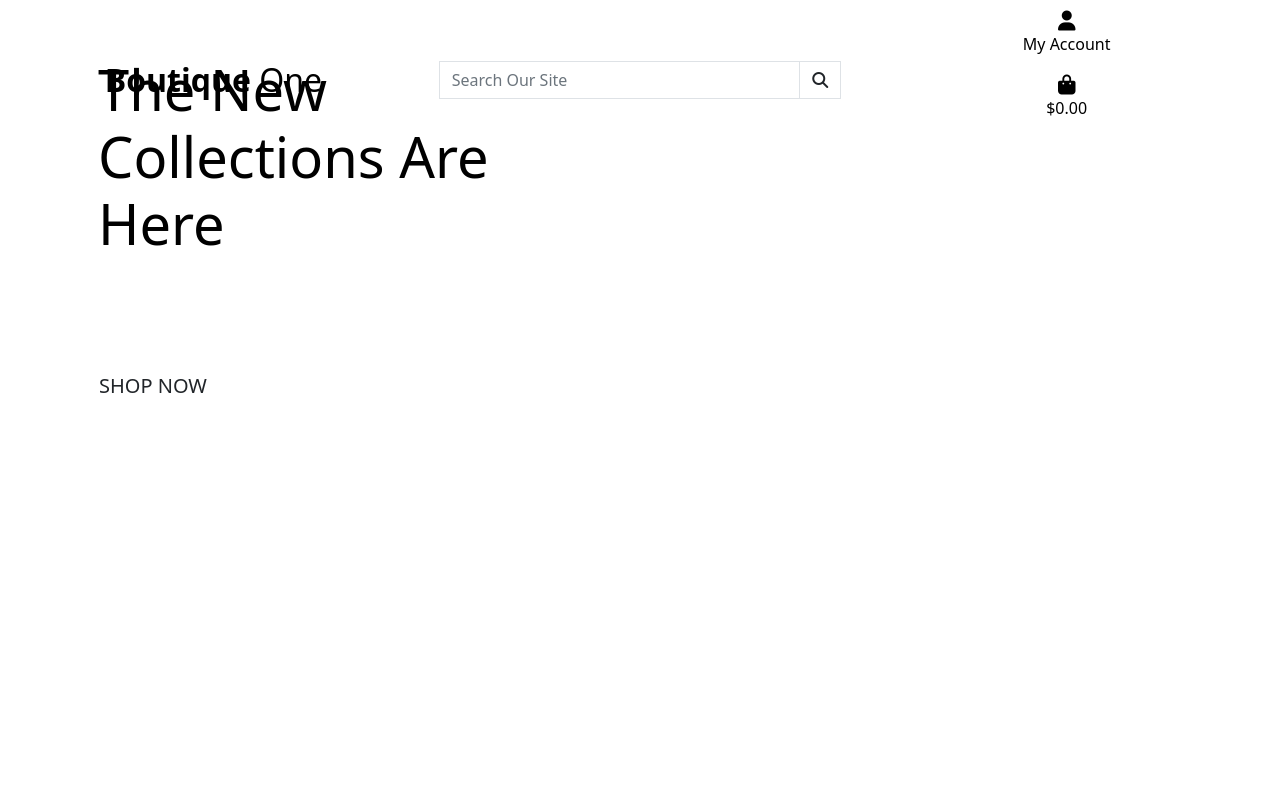
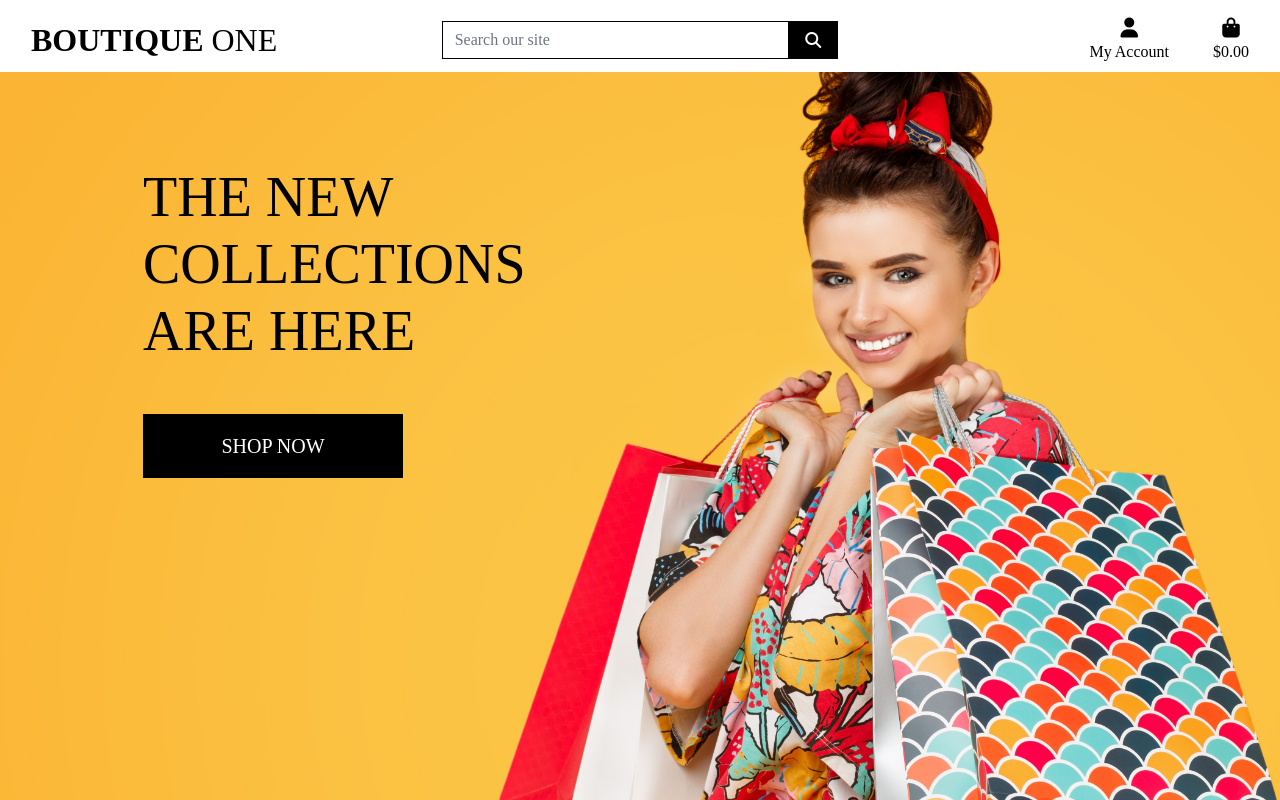
Before and after one commit to mqsaud/boutique-1, a Django app: template home/templates/home/index.html in a window 1280 px wide. Run offline with Django 3.2, Linux system fonts and the light colour scheme; the template is opened without the code that fills it, so the values that code supplies are empty; some libraries are stand-ins or nearby versions.

Commit message:
Completed homepage and css

```diff
--- /dev/null
+++ b/static/css/base.css
@@ -0,0 +1,82 @@
+html{
+    height: 100%;
+}
+
+body{
+    background: url('/media/homepage_background_cropped.jpg') no-repeat center center fixed;
+    background-size: cover;
+    height: calc(100vh-164px);
+    color: #555;
+    font-family:'Loto';
+}
+
+
+/* from Bulma */
+.icon {
+    align-items: center;
+    display: inline-flex;
+    justify-content: center;
+    height: 1.5rem;
+    width: 1.5rem;
+}
+
+.logo-font {
+    text-transform: uppercase;
+}
+
+.main-logo-link {
+    width: fit-content;
+}
+
+.shop-now-button {
+    background: black;
+    color: white;
+    min-width: 260px;
+}
+
+.btn-black {
+    background: black;
+    color: white;
+}
+
+.shop-now-button:hover,
+.shop-now-button:active,
+.shop-now-button:focus,
+.btn-black:hover,
+.btn-black:active,
+.btn-black:focus {
+    background: #222;
+    color: white;
+}
+
+.text-black {
+    color: #000 !important;
+}
+
+.border-black {
+    border: 1px solid black !important;
+}
+
+/* -------------------------------- Media Queries */
+
+/* Slightly larger container on xl screens */
+@media (min-width: 1200px) {
+  .container {
+    max-width: 80%;
+  }
+}
+
+/* fixed top navbar only on medium and up */
+@media (min-width: 992px) {
+    .fixed-top-desktop-only {
+        position: fixed;
+        top: 0;
+        right: 0;
+        left: 0;
+        z-index: 1030;
+    }
+
+    .header-container {
+        padding-top: 164px;
+    }
+}
--- a/templates/base.html
+++ b/templates/base.html
@@ -2,62 +2,50 @@
 
 <!doctype html>
 <html lang="en">
+  <head>
 
-<head>
     {% block meta %}
-  <!-- Required meta tags -->
         <meta http-equiv="X-UA-Compatible" content="ie=edge">
         <meta charset="utf-8">
-  <meta name="viewport" content="width=device-width, initial-scale=1">
+        <meta name="viewport" content="width=device-width, initial-scale=1, shrink-to-fit=no">
     {% endblock %}
 
-  {% block extra_mete %}
+    {% block extra_meta %}
     {% endblock %}
 
     {% block corecss %}
-  <!-- Bootstrap CSS -->
-  <link href="https://cdn.jsdelivr.net/npm/bootstrap@5.1.0/dist/css/bootstrap.min.css" rel="stylesheet"
-    integrity="sha384-KyZXEAg3QhqLMpG8r+8fhAXLRk2vvoC2f3B09zVXn8CA5QIVfZOJ3BCsw2P0p/We" crossorigin="anonymous">
+        <link rel="stylesheet" href="https://stackpath.bootstrapcdn.com/bootstrap/4.4.1/css/bootstrap.min.css" integrity="sha384-Vkoo8x4CGsO3+Hhxv8T/Q5PaXtkKtu6ug5TOeNV6gBiFeWPGFN9MuhOf23Q9Ifjh" crossorigin="anonymous">
+        <link href="https://fonts.googleapis.com/css2?family=Lato&display=swap" rel="stylesheet">
+        <link rel="stylesheet" href="{% static 'css/base.css' %}">
     {% endblock %}
 
-  {% block extr_css %}
+    {% block extra_css %}
     {% endblock %}
 
     {% block corejs %}
         <script src="https://kit.fontawesome.com/2c20b60c31.js" crossorigin="anonymous"></script>
-  <!-- Optional JavaScript; choose one of the two! -->
-
-  <!-- Option 1: Bootstrap Bundle with Popper -->
-  <script src="https://cdn.jsdelivr.net/npm/bootstrap@5.1.0/dist/js/bootstrap.bundle.min.js"
-    integrity="sha384-U1DAWAznBHeqEIlVSCgzq+c9gqGAJn5c/t99JyeKa9xxaYpSvHU5awsuZVVFIhvj" crossorigin="anonymous">
-  </script>
-
-  <!-- Option 2: Separate Popper and Bootstrap JS -->
-  <!--
-    <script src="https://cdn.jsdelivr.net/npm/@popperjs/core@2.9.3/dist/umd/popper.min.js" integrity="sha384-eMNCOe7tC1doHpGoWe/6oMVemdAVTMs2xqW4mwXrXsW0L84Iytr2wi5v2QjrP/xp" crossorigin="anonymous"></script>
-    <script src="https://cdn.jsdelivr.net/npm/bootstrap@5.1.0/dist/js/bootstrap.min.js" integrity="sha384-cn7l7gDp0eyniUwwAZgrzD06kc/tftFf19TOAs2zVinnD/C7E91j9yyk5//jjpt/" crossorigin="anonymous"></script>
-    -->
+        <script src="https://code.jquery.com/jquery-3.4.1.slim.min.js" integrity="sha384-J6qa4849blE2+poT4WnyKhv5vZF5SrPo0iEjwBvKU7imGFAV0wwj1yYfoRSJoZ+n" crossorigin="anonymous"></script>
+        <script src="https://cdn.jsdelivr.net/npm/popper.js@1.16.0/dist/umd/popper.min.js" integrity="sha384-Q6E9RHvbIyZFJoft+2mJbHaEWldlvI9IOYy5n3zV9zzTtmI3UksdQRVvoxMfooAo" crossorigin="anonymous"></script>
+        <script src="https://stackpath.bootstrapcdn.com/bootstrap/4.4.1/js/bootstrap.min.js" integrity="sha384-wfSDF2E50Y2D1uUdj0O3uMBJnjuUD4Ih7YwaYd1iqfktj0Uod8GCExl3Og8ifwB6" crossorigin="anonymous"></script>
     {% endblock %}
 
     {% block extra_js %}
     {% endblock %}
 
-  <title>Boutique One {% block extra_title %}{% endblock %}</title>
+    <title>Boutique Ado {% block extra_title %}{% endblock %}</title>
   </head>
-
   <body>
     <header class="container-fluid fixed-top">
-    <div class="row">
+        <div id="topnav" class="row bg-white pt-lg-2 d-none d-lg-flex ">
             <div class="col-12 col-lg-4 my-auto py-1 py-lg-0 text-center text-lg-left">
                 <a href="{% url 'home' %}" class="nav-link main-logo-link">
-          <h2 class="logo-font text-black my-0"><strong>Boutique</strong>&nbsp;One</h2>
+                    <h2 class="logo-font text-black my-0"><strong>Boutique</strong> One</h2>
                 </a>
             </div>
             <div class="col-12 col-lg-4 my-auto py-1 py-lg-0">
                 <form method="GET" action="">
                     <div class="input-group w-100">
-            <input type="text" class="form-control border border-black rounded-0" name="q"
-              placeholder="Search Our Site">
+                        <input class="form-control border border-black rounded-0" type="text" name="q" placeholder="Search our site">
                         <div class="input-group-append">
                             <button class="form-control btn btn-black border border-black rounded-0" type="submit">
                                 <span class="icon">
@@ -70,9 +58,8 @@
             </div>
             <div class="col-12 col-lg-4 my-auto py-1 py-lg-0">
                 <ul class="list-inline list-unstyled text-center text-lg-right my-0">
-          <li class="list-inline list-item dropdown">
-            <a href="#" class="text-black nav-link" id="user-options" data-toggle="dropdown" aria-haspopup="true"
-              aria-expanded="false">
+                    <li class="list-inline-item dropdown">
+                        <a class="text-black nav-link" href="#" id="user-options" data-toggle="dropdown" aria-haspopup="true" aria-expanded="false">
                             <div class="text-center">
                                 <div><i class="fas fa-user fa-lg"></i></div>
                                 <p class="my-0">My Account</p>
@@ -91,16 +78,19 @@
                             {% endif %}
                         </div>
                     </li>
-          <li class="list-inline list-item">
+                    <li class="list-inline-item">
                         <a class="{% if grand_total %}text-info font-weight-bold{% else %}text-black{% endif %} nav-link" href="">
+                            <div class="text-center">
                                 <div><i class="fas fa-shopping-bag fa-lg"></i></div>
                                 <p class="my-0">
                                     {% if grand_total %}
-                  ${{ grand_total|floatformat:2}}
+                                        ${{ grand_total|floatformat:2 }}
                                     {% else %}
                                         $0.00
                                     {% endif %}
                                 </p>
+                            </div>
+                        </a>
                     </li>
                 </ul>
             </div>
@@ -117,11 +107,9 @@
     {% block content %}
     {% endblock %}
 
-
     {% block postloadjs %}
     {% endblock %}
 
 
   </body>
-
 </html>
```
Also changed, not shown: media/homepage_background_cropped.jpg (added). Lines whose indentation alone changed are shown as unchanged.
